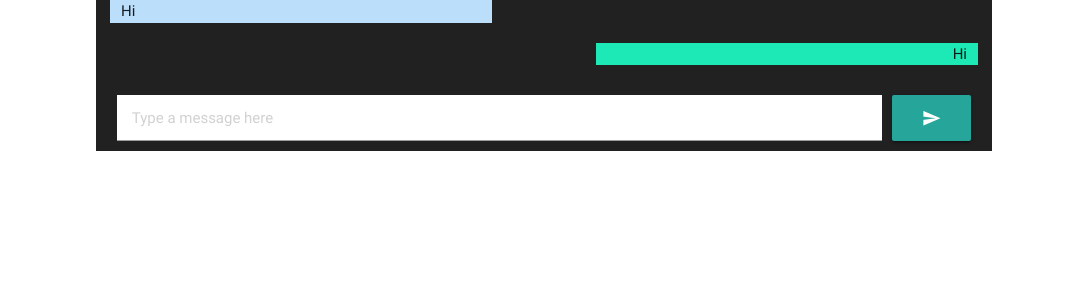
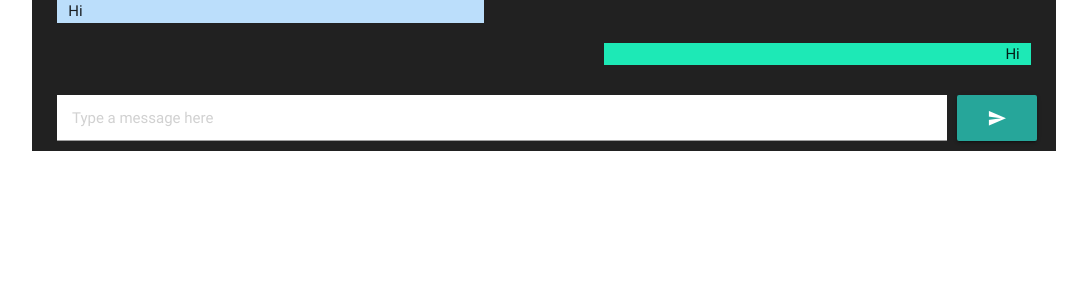
Before and after one commit to pedrodorini/chatbot-airport, a React (Create React App) app in the folder frontend/chatbot-airport/: page / in a window 1280 px wide. Shown: the top 300 px of the page, without its empty margins (96-1183 px from the left). Built offline with nearby package versions, Linux system fonts and the light colour scheme.

Commit message:
concertar margin do input

```diff
--- a/frontend/chatbot-airport/src/components/Chat.jsx
+++ b/frontend/chatbot-airport/src/components/Chat.jsx
@@ -4,7 +4,7 @@ import '../css/chat.css'
 export default class Chat extends Component {
   render() {
     return (
-      <div className="container center grey darken-4">
+      <div className="container-center center grey darken-4">
         <div className="row">
           <div className="message-bot col s5 left left-align blue lighten-4">Hi</div>
         </div>
@@ -12,8 +12,8 @@ export default class Chat extends Component {
           <div className="message-user col s5 right right-align teal accent-3">Hi</div>
         </div>
         <div className="row">
-          <input className="input-inline" type="text" placeholder="Type a message here"/>
-          <button className="btn waves-effect waves-light" type="submit">
+          <input className="input-inline left" type="text" placeholder="Type a message here"/>
+          <button className="btn waves-effect waves-light left" type="submit">
             <i className="material-icons valign-wrapper">send</i>
           </button>
         </div>
--- a/frontend/chatbot-airport/src/css/chat.css
+++ b/frontend/chatbot-airport/src/css/chat.css
@@ -1,13 +1,13 @@
 .input-inline {
   display: inline-block;
-  width: 80% !important;
-  margin: 10px 10px 10px 0 !important;
+  width: 84% !important;
+  margin: 10px 10px 10px 25px !important;
   background-color: #fff !important;
   padding: 0 15px !important;
 }
 .btn {
   height: 46px !important;
-  margin-bottom: 1px;
+  margin: 10px 0 10px 0 !important;
 }
 .message-user {
   margin-right: 25px;
@@ -15,3 +15,7 @@
 .message-bot {
   margin-left: 25px !important;
 }
+.container-center {
+  width: 80%;
+  margin: 0 auto;
+}
```
